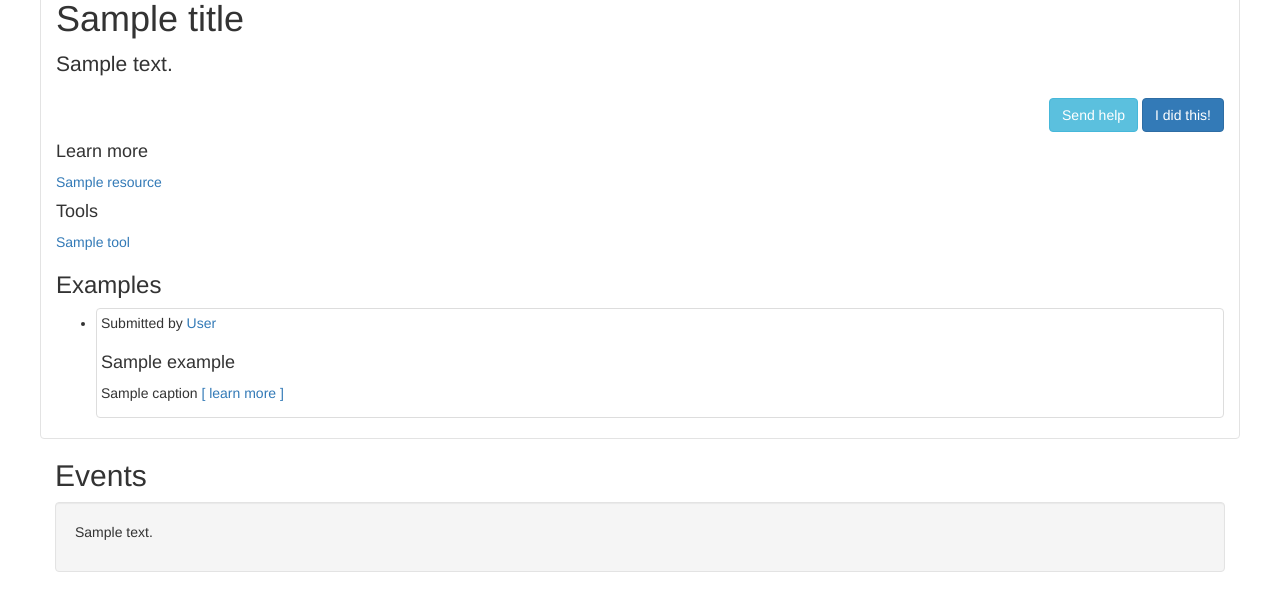
After one commit to visd/VISD-Badges, a Django app: template badges/templates/challenge_view.html in a window 1280 px wide. The commit adds this page. Shown: the part 749-1341 px from the top of the page. Run offline with Django 3.2, Linux system fonts and the light colour scheme; tables that the repository leaves empty hold one stand-in row (values such as "Sample post"); the template is opened without the code that fills it: values that come from a table or form of the project are taken from there, most other values are stand-ins (such as "Sample title", 1, 10 or a date in 2020); some libraries are stand-ins or nearby versions.

Commit message:
Added view and sample context for /challenge/:id
Please note the strange "Examples" array being referenced. My
explanation is here:
https://github.com/visd/VISD-Badges/wiki/The-%22Examples%22-stream

```diff
--- a/badges/templates/base.html
+++ b/badges/templates/base.html
@@ -5,17 +5,27 @@
     <meta charset="UTF-8">
     <title>Tech Badges</title>
     <style>
-    body { background-image: url(bkgdtiles.png); padding:0; margin:0; height: 100%;
+    html { padding:0; margin:0; height: 100%;
                 background-color: #91a096;}
 
     #mainpanel {
         padding-top: 10px;
-        background: rgb(216,216,216);
-        background: rgba(255,255,255,.6);
                 border: 1px solid #e3e3e3;
           -webkit-border-radius: 4px;
              -moz-border-radius: 4px;
                   border-radius: 4px;
+    }
+
+    .sidebar a {
+    }
+
+    .visualthinking {
+        background: rgb(196,212,196);
+        background: rgba(196,212,196,.6);
+    }
+
+    .entry {
+        background-color: #ffffc4;
     }
 
     #banner {
@@ -94,5 +104,6 @@
 
     {% block content %}{% endblock %}
     <script src="//netdna.bootstrapcdn.com/twitter-bootstrap/2.3.2/js/bootstrap.min.js"></script>
+    <script src="//cdnjs.cloudflare.com/ajax/libs/holder/1.9.0/holder.js"></script>
 </body>
 </html>
--- /dev/null
+++ b/badges/templates/challenge_view.html
@@ -0,0 +1,77 @@
+{% extends "content.html" %}
+
+{% block mainpage %}
+{# breadcrumbs #}
+<ul class="breadcrumb">
+    <li><a href="/skillsets">Skillsets</a><span class="divider">></span></li>
+    <li><a href="{{skillset.url.href}}">{{skillset.title}}</a><span class="divider">></span></li>
+    <li class="active">{{title}}</li>
+</ul>
+
+{# Main section #}
+<div id="mainpanel" class="container-fluid {{skillset.slug}}">
+
+  <section class="">
+    <div class="row-fluid">
+      <div class="span2">
+        <div>
+          <img alt="" src="http://i.imgur.com/WrkwjSF.png">
+          <h4 class="text-center">{{ skillset.title }}</h4>
+        </div>
+      </div>
+      {# sidebar #}
+      <div class="span10">
+        <h1>{{title}}</h1>
+          <p class="lead">{{long_description}}</p>
+          <div class="text-right">
+            <a href="www.example.com" class="btn btn-info">Send help</a>&nbsp;<a href="www.example.com" class="btn btn-primary">I did this!</a>
+          </div>
+      </div>
+    </div>
+  </section>
+
+  {# main area #}
+  <div class="row-fluid">
+    <div class="span3 sidebar">
+      <h4>Learn more</h4>
+      {% for resource in resources %}
+       <p>
+         <a href="{{resource.url}}" title="{{resource.description}}">{{resource.title}}</a>
+       </p>
+      {% endfor %}
+      <h4>Tools</h4>
+      {% for tool in tools %}
+       <p>
+         <a href="{{tool.link}}">{{tool.title}}</a></br>
+       </p>
+      {% endfor %}
+    </div>
+
+    <div class="span9">
+      <h3>Examples</h3>
+       <ul class="thumbnails">
+      {% for example in examples %}
+          <li class="span6">
+          <div class="thumbnail
+          {% if example.user %}
+           entry
+          {% endif %}
+          ">
+            {% if example.user %}
+            <p>Submitted by <a href="{{example.user.url}}">{{example.user.fullname}}</a></p>
+            {% endif %}
+            <img data-src="holder.js/300x200">
+            <h4>{{example.title}}</h4>
+            <p>{{example.caption}}
+            {% if example.link %}
+            <a href="{{example.link}}">[ learn more ]</a>
+            {% endif %}
+            </p>
+          </div>
+          </li>
+      {% endfor %}
+      </ul>
+    </div>
+    </div>
+  </div>
+{% endblock %}
```
Also changed, not shown: badges/fixtures/challenge_view.json (added, +73 -0 lines).
